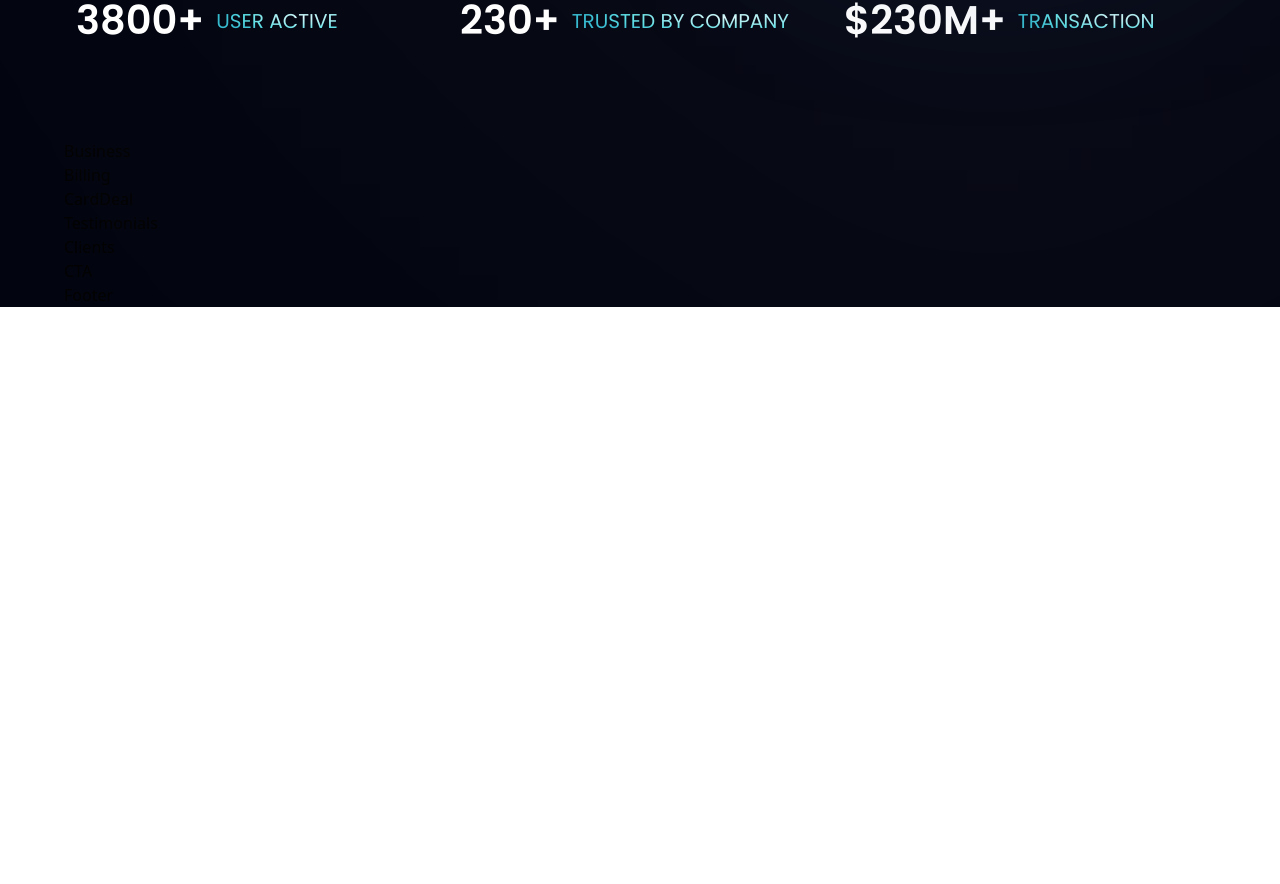
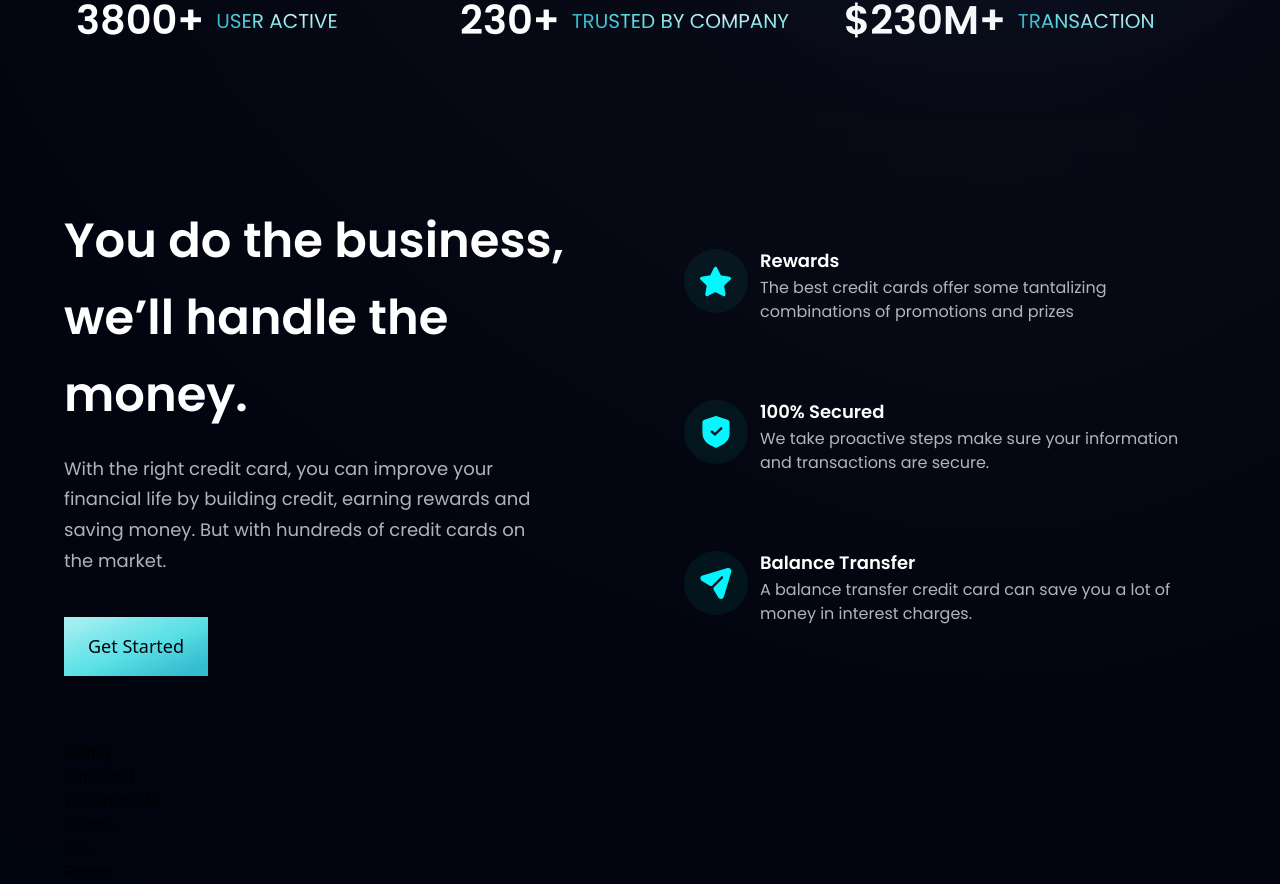
Before and after one commit to ialexss/HooBank-Modern-UI, a React (Vite) app: page / in a window 1280 px wide. Shown: the part 806-1690 px from the top of the page. Before the commit the page ends 1113 px from the top, so only its background shows below. Built offline with nearby package versions, Linux system fonts and the light colour scheme.

Commit message:
business section done

```diff
--- a/src/components/Business.jsx
+++ b/src/components/Business.jsx
@@ -1,8 +1,40 @@
-import React from 'react'
+import { features } from "../Constants"
+import styles, {layout} from "../styles"
+import Button from './Button'
+
+const FeatureCard = ({icon, title, content, index}) => (
+  <div className={`flex flex-row p-6 feature-card ${index !== features.length - 1 ? "mb-6" : "mb-0"} `}>
+    <div className={`w-[64px] h-[64px] rounded-full ${styles.flexCenter} bg-dimBlue`}>
+      <img src={icon} alt="icon" className="w-[50%] h-[50%] object-contain"/>
+    </div>
+    <div className="flex-1 flex flex-col ml-3 ">
+      <h4 className="font-poppins font-semibold text-white text-[18px] leading-[23px] mb-1">
+        {title}
+      </h4>
+      <p className="font-poppins font-normal text-dimWhite text-[16px] leading-[24px] mb-1">
+        {content}
+      </p>
+    </div>
+  </div>
+)
 
 const Business = () => {
   return (
-    <div>Business</div>
+    <section id="features" className={layout.section}>
+      <div className={layout.sectionInfo}>
+        <h2 className={styles.heading2}>You do the business,<br className="sm:block hidden"/> we’ll handle the money.</h2>
+        <p className={`${styles.paragraph} max-w-[470px] mt-5`}>
+          With the right credit card, you can improve your financial life by building credit, earning rewards and saving money. But with hundreds of credit cards on the market.
+        </p>
+        <Button styles="mt-10"/>
+      </div>
+
+      <div className={`${layout.sectionImg} flex-col`}>
+        {features.map((feature, index) =>(
+          <FeatureCard key={feature.id} {...feature} index={index}/>
+        ))}
+      </div>
+    </section>
   )
 }
 
--- a/src/components/Button.jsx
+++ b/src/components/Button.jsx
@@ -1,8 +1,10 @@
 import React from 'react'
 
-const Button = () => {
+const Button = ({styles}) => {
   return (
-    <div>Button</div>
+    <button type='button' className={`py-4 px-6 bg-blue-gradient font-medium text-[18px] text-primary outline-none ${styles}`}>
+      Get Started
+    </button>
   )
 }
 
```
